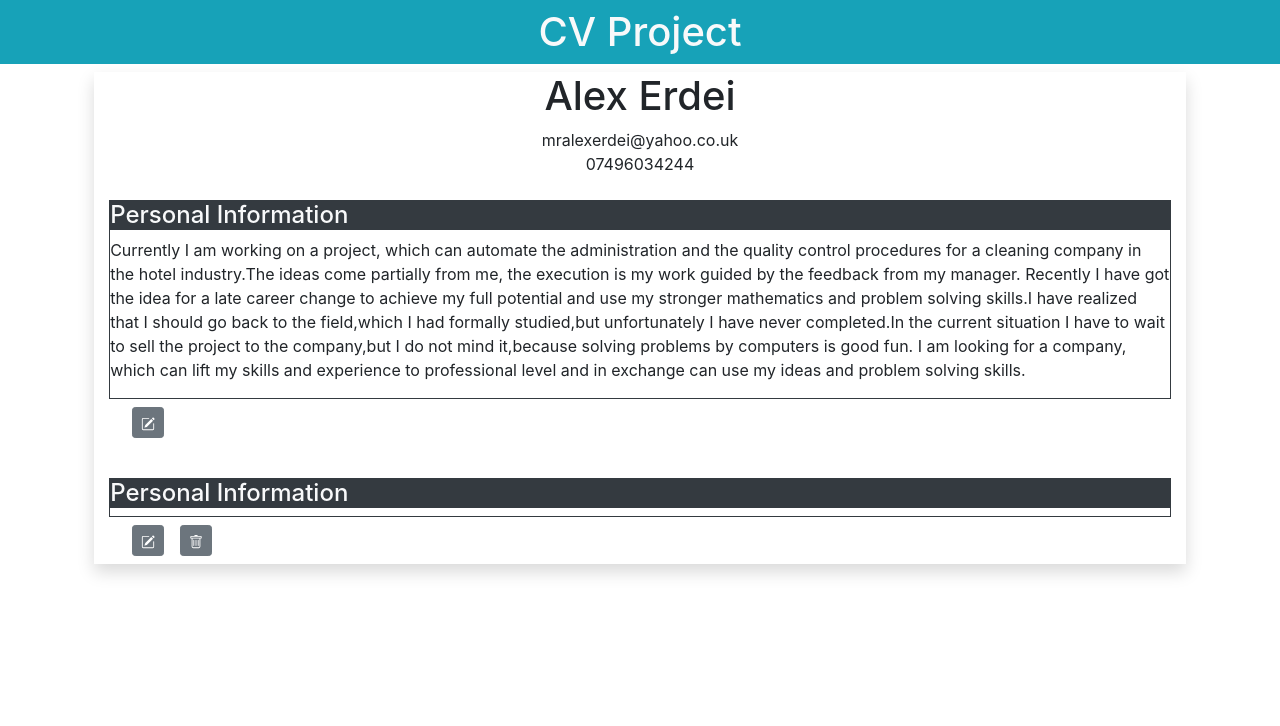
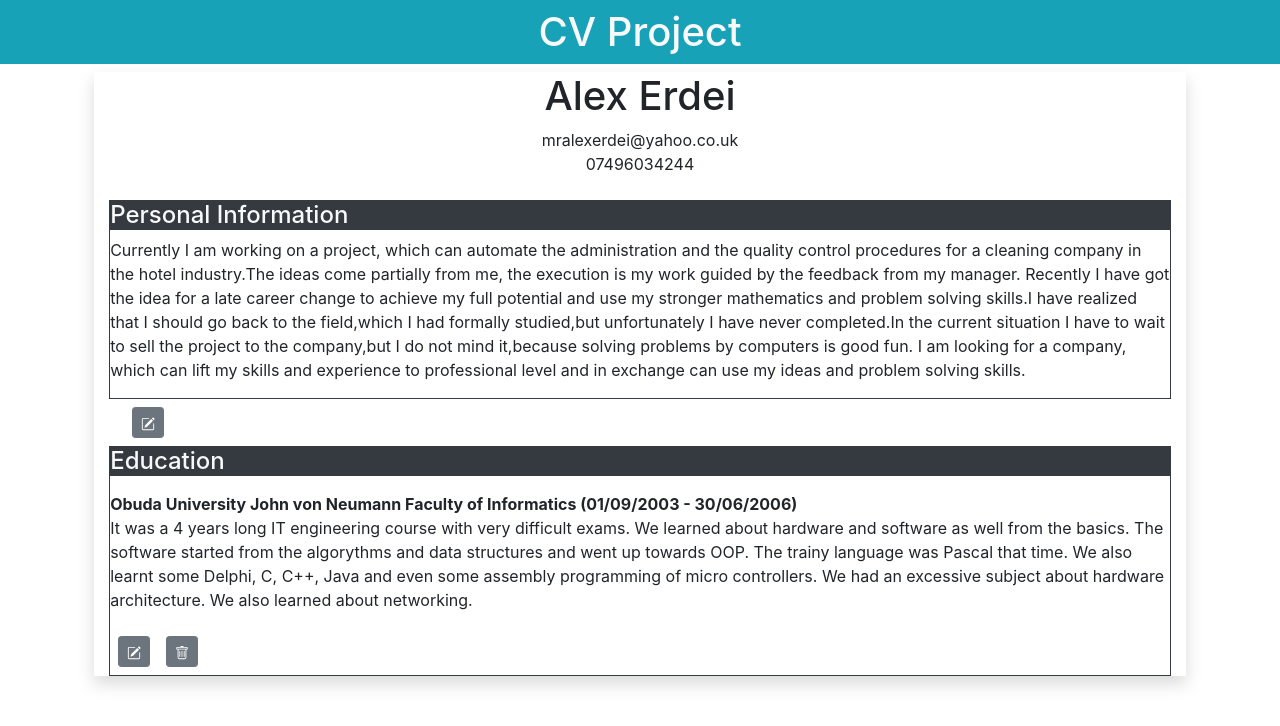
Before and after one commit to AlexErdei73/cv-project-hooks, a React (Create React App) app: page / in a window 1280 px wide. Shown: the top 726 px of the page. Built offline with nearby package versions, Linux system fonts and the light colour scheme.

Commit message:
Further styling and lifting the state

```diff
--- a/src/App.js
+++ b/src/App.js
@@ -4,12 +4,44 @@ import Education from "./components/education";
 
 class App extends Component {
   state = {
+    education: [
+      {
+        school: "Obuda University John von Neumann Faculty of Informatics",
+        dateFrom: "01/09/2003",
+        dateTo: "30/06/2006",
+        title: "IT Engineer",
+        description: `It was a 4 years long IT engineering course with very difficult exams.
+      We learned about hardware and software as well from the basics. The software started
+      from the algorythms and data structures and went up towards OOP. The trainy language
+      was Pascal that time. We also learnt some Delphi, C, C++, Java and even some assembly
+      programming of micro controllers. We had an excessive subject about hardware architecture.
+      We also learned about networking.`,
+      },
+      {
+        school: "",
+        dateFrom: "",
+        dateTo: "",
+        title: "",
+        description: "",
+      },
+    ],
     renderEducation: true,
   };
 
   handleDelete = () => {
     const renderEducation = false;
     this.setState({ renderEducation });
+  };
+
+  handleChange = (event) => {
+    const target = event.target;
+    const name = target.name;
+    const education = [...this.state.education];
+    const value = target.value;
+    const newState = education[0];
+    newState[name] = value;
+    education[0] = newState;
+    this.setState({ education });
   };
 
   render() {
@@ -20,9 +52,20 @@ class App extends Component {
           <div className="col-1"></div>
           <div className="col-10 border-secondary shadow">
             <GeneralInformation />
-            {this.state.renderEducation && (
-              <Education onDelete={this.handleDelete} />
-            )}
+            <div className="container">
+              <div className="row border border-dark">
+                <h4 className="text-left bg-dark text-light w-100">
+                  Education
+                </h4>
+                {this.state.renderEducation && (
+                  <Education
+                    education={this.state.education[0]}
+                    onDelete={this.handleDelete}
+                    onChange={this.handleChange}
+                  />
+                )}
+              </div>
+            </div>
           </div>
         </div>
       </div>
--- a/src/components/education.jsx
+++ b/src/components/education.jsx
@@ -3,26 +3,12 @@ import { Trash, PencilSquare } from "react-bootstrap-icons";
 
 class Education extends Component {
   state = {
-    school: "",
-    dateFrom: new Date(0),
-    dateTo: new Date(0),
-    title: "",
-    description: "",
     isEditing: false,
   };
 
   handleClick = (event) => {
     const isEditing = true;
     this.setState({ isEditing });
-  };
-
-  handleChange = (event) => {
-    const target = event.target;
-    const name = target.name;
-    const value = target.value;
-    const newState = {};
-    newState[name] = value;
-    this.setState(newState);
   };
 
   handleSubmit = (event) => {
@@ -33,9 +19,22 @@ class Education extends Component {
 
   render() {
     const form = (
-      <form className="p-3 border border-dark shadow">
-        <div className="row">
-          <div className="form-group col-md-4">
+      <div className="col-md-12 m-4">
+        <form>
+          <div className="row w-100">
+            <div className="form-group col-3">
+              <label htmlFor="title">Title</label>
+              <input
+                type="text"
+                className="form-control"
+                name="title"
+                id="title"
+                placeholder=""
+                value={this.props.education.title}
+                onChange={this.props.onChange}
+              />
+            </div>
+            <div className="form-group col-3">
               <label htmlFor="school">School</label>
               <input
                 type="text"
@@ -43,11 +42,11 @@ class Education extends Component {
                 name="school"
                 id="school"
                 placeholder=""
-              value={this.state.school}
-              onChange={this.handleChange}
+                value={this.props.education.school}
+                onChange={this.props.onChange}
               />
             </div>
-          <div className="form-group col-md-4">
+            <div className="form-group col-3">
               <label htmlFor="dateFrom">Date From</label>
               <input
                 type="date"
@@ -55,11 +54,11 @@ class Education extends Component {
                 name="dateFrom"
                 id="dateFrom"
                 placeholder=""
-              value={this.state.dateFrom}
-              onChange={this.handleChange}
+                value={this.props.education.dateFrom}
+                onChange={this.props.onChange}
               />
             </div>
-          <div className="form-group col-md-4">
+            <div className="form-group col-3">
               <label htmlFor="dateTo">Date To</label>
               <input
                 type="date"
@@ -67,13 +66,13 @@ class Education extends Component {
                 name="dateTo"
                 id="dateTo"
                 placeholder=""
-              value={this.state.dateTo}
-              onChange={this.handleChange}
+                value={this.props.education.dateTo}
+                onChange={this.props.onChange}
               />
             </div>
           </div>
-        <div className="row">
-          <div className="form-group col-md-12">
+          <div className="row w-100">
+            <div className="form-group col-12">
               <label htmlFor="description">description</label>
               <textarea
                 className="form-control"
@@ -81,8 +80,8 @@ class Education extends Component {
                 id="description"
                 cols="30"
                 rows="10"
-              value={this.state.description}
-              onChange={this.handleChange}
+                value={this.props.education.description}
+                onChange={this.props.onChange}
               ></textarea>
             </div>
           </div>
@@ -96,20 +95,18 @@ class Education extends Component {
             </button>
           </div>
         </form>
+      </div>
     );
 
     const page = (
-      <div className="container">
-        <h1 className="text-center">{this.state.name}</h1>
-        <div className="text-center">{this.state.email}</div>
-        <div className="text-center">{this.state.phone}</div>
-        <br />
-        <div className="row border border-dark border-bottom-3">
-          <h4 className="text-left bg-dark text-light w-100">
-            Personal Information
-          </h4>
-          <p>{this.state.personalInformation}</p>
+      <div>
+        <h4>{this.state.title}</h4>
+        <div className="text-left">
+          <strong>
+            {`${this.props.education.school} (${this.props.education.dateFrom} - ${this.props.education.dateTo})`}
+          </strong>
         </div>
+        <p>{this.props.education.description}</p>
         <button
           className="btn btn-secondary btn-sm m-2"
           onClick={this.handleClick}
--- a/src/components/generalInformation.jsx
+++ b/src/components/generalInformation.jsx
@@ -42,8 +42,11 @@ class GeneralInformation extends Component {
 
   render() {
     const form = (
-      <form className="p-3 border border-dark shadow">
-        <div className="row">
+      <div className="container">
+        <div className="row border border-dark">
+          <div className="col-md-12 m-4">
+            <form>
+              <div className="row w-100">
                 <div className="form-group col-md-4">
                   <label htmlFor="name">Name</label>
                   <input
@@ -81,9 +84,11 @@ class GeneralInformation extends Component {
                   />
                 </div>
               </div>
-        <div className="row">
+              <div className="row w-100">
                 <div className="form-group col-md-12">
-            <label htmlFor="personalInformation">Personal Information</label>
+                  <label htmlFor="personalInformation">
+                    Personal Information
+                  </label>
                   <textarea
                     className="form-control"
                     name="personalInformation"
@@ -105,6 +110,9 @@ class GeneralInformation extends Component {
                 </button>
               </div>
             </form>
+          </div>
+        </div>
+      </div>
     );
 
     const page = (
@@ -113,7 +121,7 @@ class GeneralInformation extends Component {
         <div className="text-center">{this.state.email}</div>
         <div className="text-center">{this.state.phone}</div>
         <br />
-        <div className="row border border-dark border-bottom-3">
+        <div className="row border border-dark">
           <h4 className="text-left bg-dark text-light w-100">
             Personal Information
           </h4>
```
Lines whose indentation alone changed are shown as unchanged.
